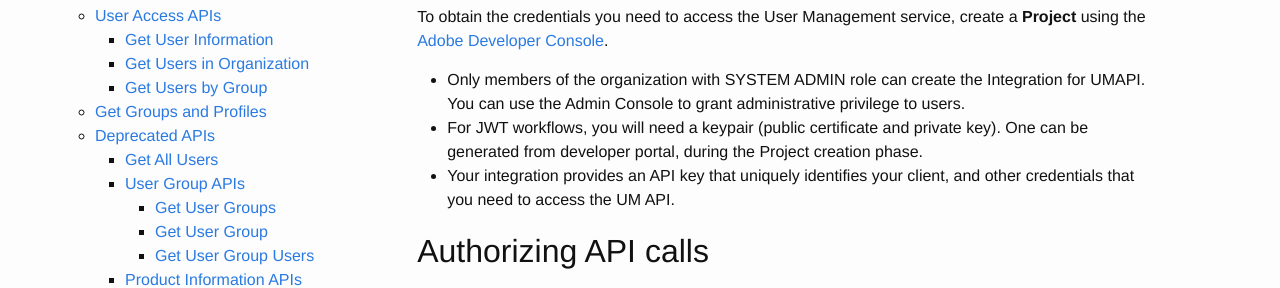
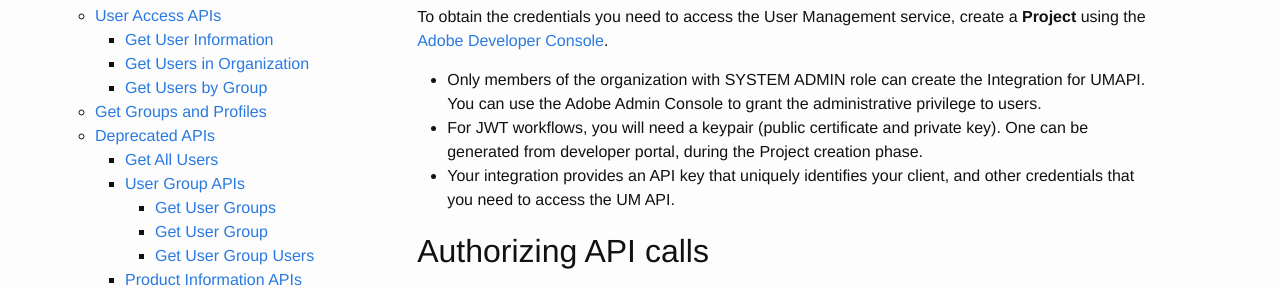
Before and after one commit to adobe-apiplatform/umapi-documentation, a Jekyll site: the page built from docs/en/UM_Authentication.md, in a window 1280 px wide and 900 px high. Shown: the part 333-621 px from the top of the window. Built offline with Jekyll 4.4.1, drawn with Linux system fonts in a browser that asks for light colours.

Commit message:
Update docs/en/UM_Authentication.md
Co-authored-by: Lea Savage <leasavage@gmail.com>

```diff
--- a/docs/en/UM_Authentication.md
+++ b/docs/en/UM_Authentication.md
@@ -14,7 +14,7 @@ To maintain the security of your applications and users, all requests to Adobe I
 
 To obtain the credentials you need to access the User Management service, create a **Project** using the [Adobe Developer Console](https://developer.adobe.com/).
 
-* Only members of the organization with SYSTEM ADMIN role can create the Integration for UMAPI. You can use the Admin Console to grant administrative privilege to users.
+* Only members of the organization with SYSTEM ADMIN role can create the Integration for UMAPI. You can use the Adobe Admin Console to grant the administrative privilege to users.
 * For JWT workflows, you will need a keypair (public certificate and private key). One can be generated from developer portal, during the Project creation phase.
 * Your integration provides an API key that uniquely identifies your client, and other credentials that you need to access the UM API.
 
```
